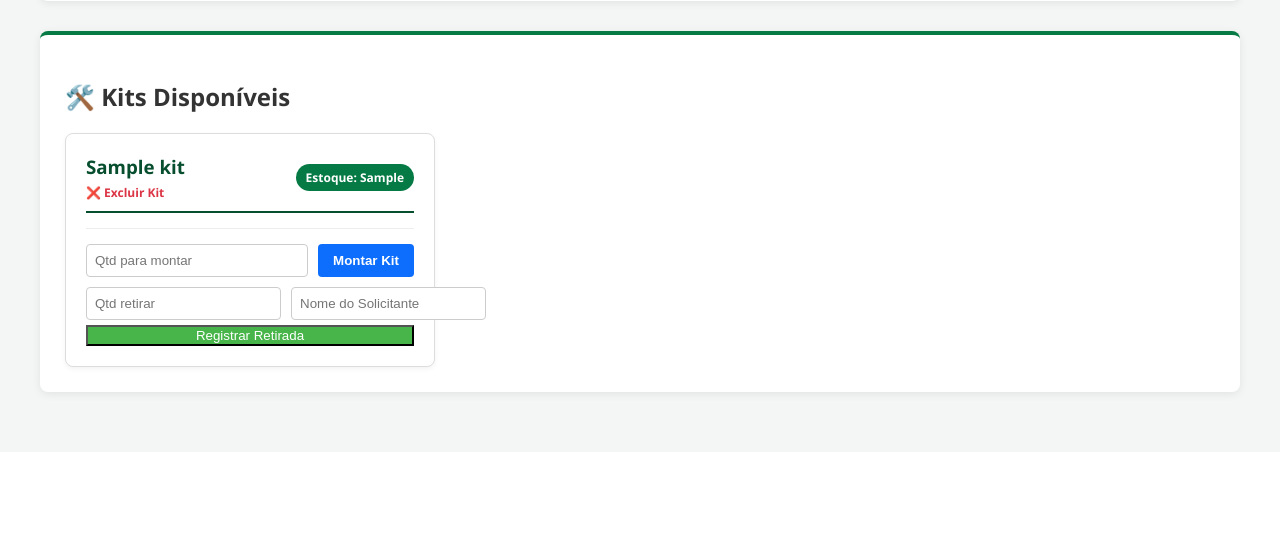
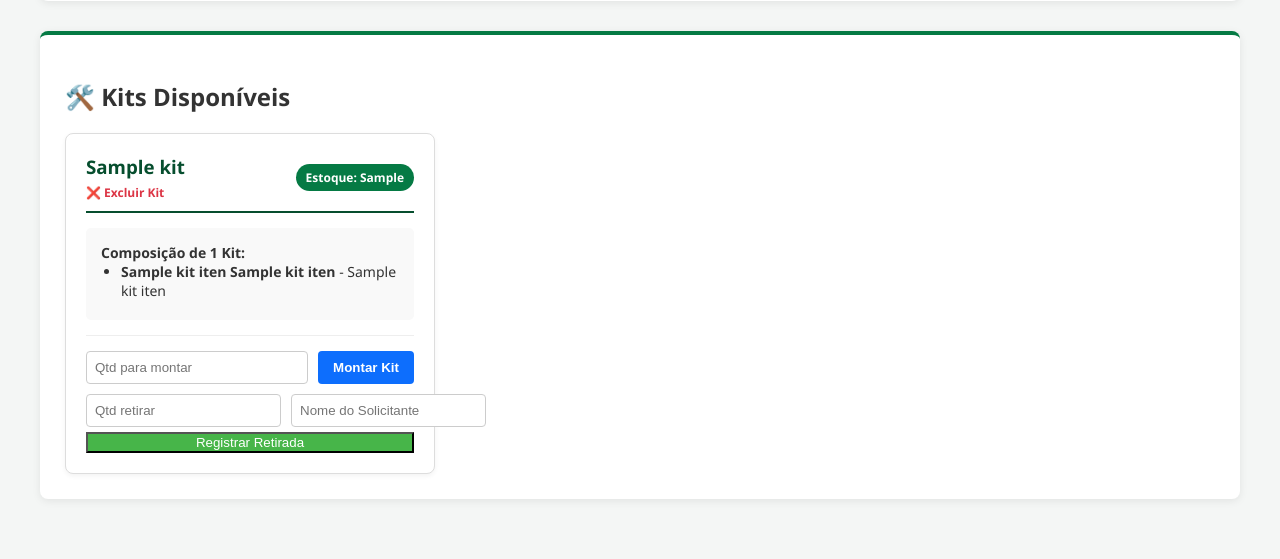
Before and after one commit to matheuspedrodev/estoque_almoxarifado, a Flask app: page /kits in a window 1280 px wide. Shown: the part 593-1152 px from the top of the page. Before the commit the page ends 993 px from the top, so only its background shows below. Run offline with Flask 3, Linux system fonts and the light colour scheme; the visitor is signed in with stand-in values (Sample User, id 1); a database or web service that is not in the repository returns one stand-in record (values such as "Sample title"); some libraries are stand-ins or nearby versions.

Commit message:
Alteração de layout de lista

```diff
--- a/templates/kits.html
+++ b/templates/kits.html
@@ -118,7 +118,8 @@
             <div class="grid-kits">
                 {% for kit in kits %}
                 <div class="kit-card">
-                   <div class="kit-header">
+
+                    <div class="kit-header">
                         <div>
                             <h3>{{ kit.nome }}</h3>
                             {% if session.get('usuario_nivel') == 'admin' %}
@@ -130,6 +131,17 @@
                             {% endif %}
                         </div>
                         <span class="badge">Estoque: {{ kit.quantidade_atual }}</span>
+                    </div>
+
+                    <div class="composicao-lista">
+                        <strong>Composição de 1 Kit:</strong>
+                        <ul>
+                            {% for item in kit.itens %}
+                                <li><b>{{ item.quantidade }} {{ item.unidade }}</b> - {{ item.nome }}</li>
+                            {% else %}
+                                <li><i>Nenhum item cadastrado nesta receita.</i></li>
+                            {% endfor %}
+                        </ul>
                     </div>
 
                     <div class="acoes-kit">
@@ -150,6 +162,7 @@
                             <button type="submit" class="btn-verde" style="width: 100%;">Registrar Retirada</button>
                         </form>
                     </div>
+
                 </div>
                 {% else %}
                 <p>Nenhum kit cadastrado no sistema ainda.</p>
```
